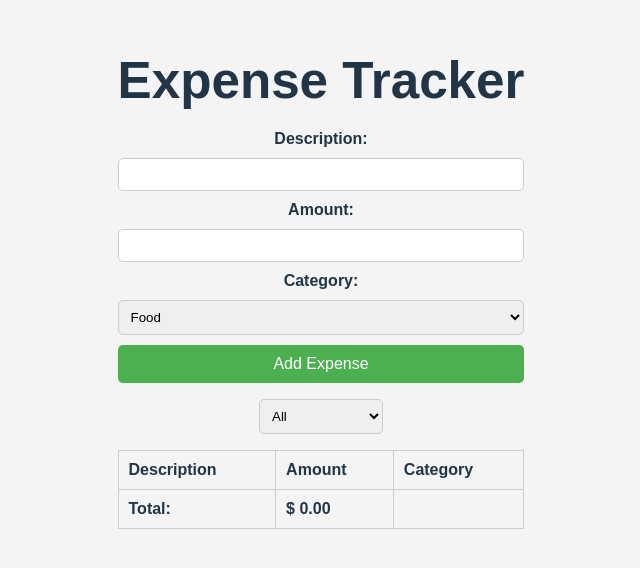
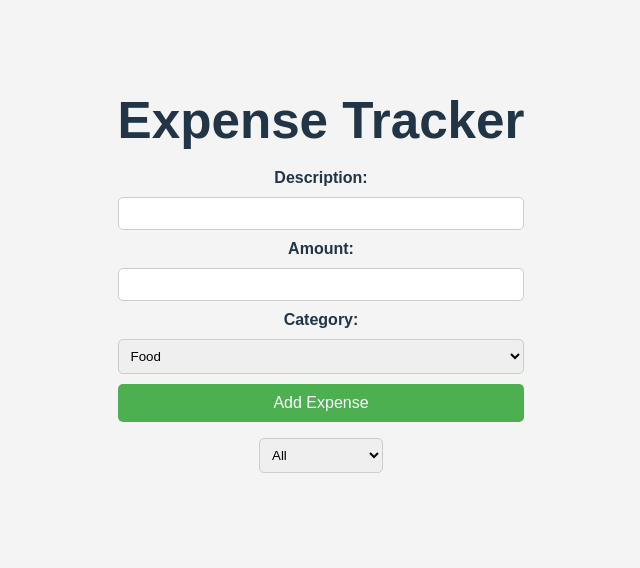
Before and after one commit to rogerio-castellano/react-expense-tracker, a React (Vite) app: page / in a window 1280 px wide. Shown: the part 126-694 px from the top of the page, without its empty margins (319-959 px from the left). Built offline with nearby package versions, Linux system fonts and the light colour scheme.

Commit message:
Add verification to view expenses only if it is not empty

```diff
--- a/src/App.tsx
+++ b/src/App.tsx
@@ -16,7 +16,7 @@ function App() {
       <p></p>
       <ExpensesFilter />
       <p></p>
-      <ExpensesList expenses={expenses} />
+      {expenses.length > 0 && <ExpensesList expenses={expenses} />}
     </>
   );
 }
```
